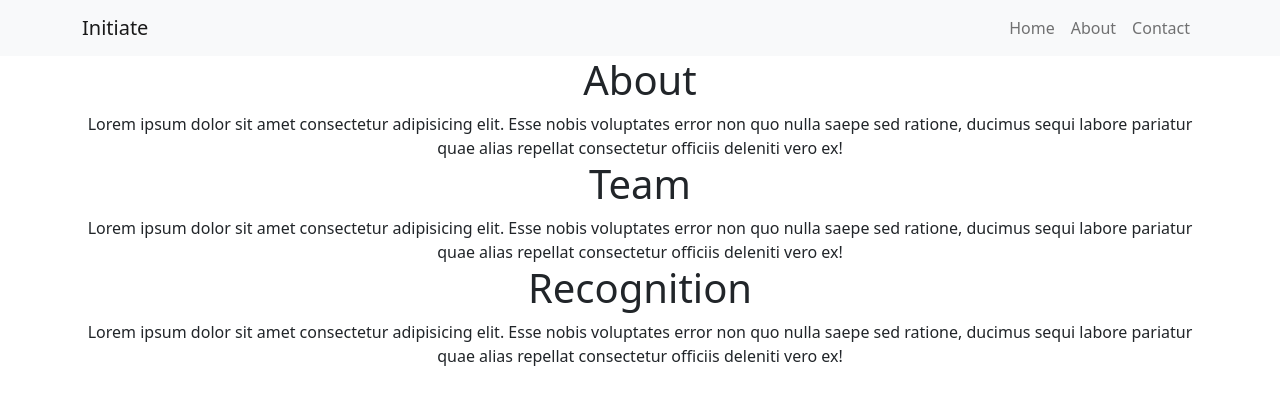
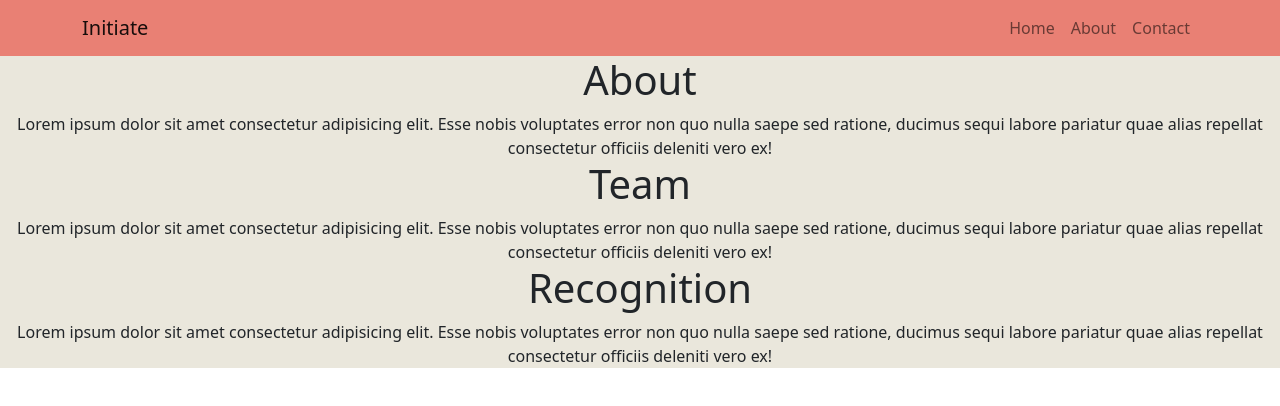
Before and after one commit to gauthamdk/Initiate, a React (Create React App) app: page / in a window 1280 px wide. Shown: the top 406 px of the page. Built offline with nearby package versions, Linux system fonts and the light colour scheme.

Commit message:
css and basic colors

```diff
--- a/src/App.css
+++ /dev/null
@@ -1,38 +0,0 @@
-.App {
-  text-align: center;
-}
-
-.App-logo {
-  height: 40vmin;
-  pointer-events: none;
-}
-
-@media (prefers-reduced-motion: no-preference) {
-  .App-logo {
-    animation: App-logo-spin infinite 20s linear;
-  }
-}
-
-.App-header {
-  background-color: #282c34;
-  min-height: 100vh;
-  display: flex;
-  flex-direction: column;
-  align-items: center;
-  justify-content: center;
-  font-size: calc(10px + 2vmin);
-  color: white;
-}
-
-.App-link {
-  color: #61dafb;
-}
-
-@keyframes App-logo-spin {
-  from {
-    transform: rotate(0deg);
-  }
-  to {
-    transform: rotate(360deg);
-  }
-}
--- a/src/App.tsx
+++ b/src/App.tsx
@@ -3,7 +3,7 @@ import Navigation from "./components/Navigation";
 import About from "./components/About";
 import Team from "./components/Team";
 import Recognition from "./components/Recognition";
-import "./App.css";
+import "./styles/App.css";
 
 function App() {
   return (
--- a/src/components/About.tsx
+++ b/src/components/About.tsx
@@ -1,10 +1,11 @@
 import React from "react";
+import "../styles/About.css";
 import Container from "react-bootstrap/Container";
 import Row from "react-bootstrap/Row";
 
 export default function About() {
   return (
-    <Container>
+    <Container fluid className="bg-about">
       <Row>
         <h1>About</h1>
         <div>
--- a/src/components/Navigation.tsx
+++ b/src/components/Navigation.tsx
@@ -1,4 +1,5 @@
 import React from "react";
+import "../styles/Navbar.css";
 import Navbar from "react-bootstrap/Navbar";
 import Container from "react-bootstrap/Container";
 import Nav from "react-bootstrap/Nav";
@@ -6,7 +7,7 @@ import Nav from "react-bootstrap/Nav";
 export default function Navigation() {
   return (
     <div>
-      <Navbar bg="light" expand="lg">
+      <Navbar variant="light" expand="lg" className="bg">
         <Container>
           <Navbar.Brand href="#home">Initiate</Navbar.Brand>
           <Navbar.Toggle aria-controls="basic-navbar-nav" />
--- a/src/components/Recognition.tsx
+++ b/src/components/Recognition.tsx
@@ -1,10 +1,11 @@
 import React from "react";
+import "../styles/Recog.css";
 import Container from "react-bootstrap/Container";
 import Row from "react-bootstrap/Row";
 
 export default function Recognition() {
   return (
-    <Container>
+    <Container fluid className="bg-recog">
       <Row>
         <h1>Recognition</h1>
         <div>
--- a/src/components/Team.tsx
+++ b/src/components/Team.tsx
@@ -1,10 +1,11 @@
 import React from "react";
+import "../styles/Team.css";
 import Container from "react-bootstrap/Container";
 import Row from "react-bootstrap/Row";
 
 export default function Team() {
   return (
-    <Container>
+    <Container fluid className="bg-team">
       <Row>
         <h1>Team</h1>
         <div>
--- /dev/null
+++ b/src/styles/About.css
@@ -0,0 +1,3 @@
+.bg-about {
+  background-color: #eae7dc;
+}
--- /dev/null
+++ b/src/styles/App.css
@@ -0,0 +1,3 @@
+.App {
+  text-align: center;
+}
--- /dev/null
+++ b/src/styles/Navbar.css
@@ -0,0 +1,3 @@
+.bg {
+  background-color: #e98074;
+}
--- /dev/null
+++ b/src/styles/Recog.css
@@ -0,0 +1,3 @@
+.bg-recog {
+  background-color: #eae7dc;
+}
--- /dev/null
+++ b/src/styles/Team.css
@@ -0,0 +1,3 @@
+.bg-team {
+  background-color: #eae7dc;
+}
```
